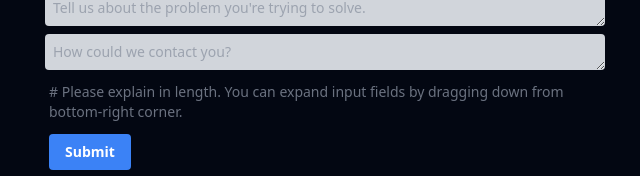
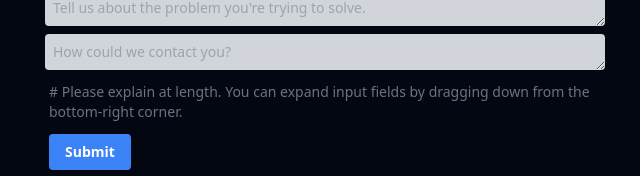
Before and after one commit to SpatialSymmetry/symmetry, a Nuxt app: page / in a window 1280 px wide. Shown: the part 926-1102 px from the top of the page, without its empty margins (315-955 px from the left). Built offline with nearby package versions, Linux system fonts and the light colour scheme.

Commit message:
compelete redesign 04

```diff
--- a/pages/index.vue
+++ b/pages/index.vue
@@ -36,7 +36,7 @@
       <textarea rows="1" placeholder="Please introduce yourself." class="bg-gray-300 rounded mx-2 p-2 text-sm"></textarea>
       <textarea rows="1" placeholder="Tell us about the problem you're trying to solve." class="bg-gray-300 rounded mx-2 p-2 text-sm"></textarea>
       <textarea rows="1" placeholder="How could we contact you?" class="bg-gray-300 rounded mx-2 p-2 text-sm"></textarea>
-      <p class="text-gray-500 px-3 py-1 text-xs md:text-sm"> # Please explain in length. You can expand input fields by dragging down from bottom-right corner.
+      <p class="text-gray-500 px-3 py-1 text-xs md:text-sm"> # Please explain at length. You can expand input fields by dragging down from the bottom-right corner.
       </p>
 
       <button type="submit" class="bg-blue-500 w-fit text-xs md:text-sm hover:bg-blue-600 text-white font-bold mx-3 py-2 px-4 rounded">Submit</button>
```
